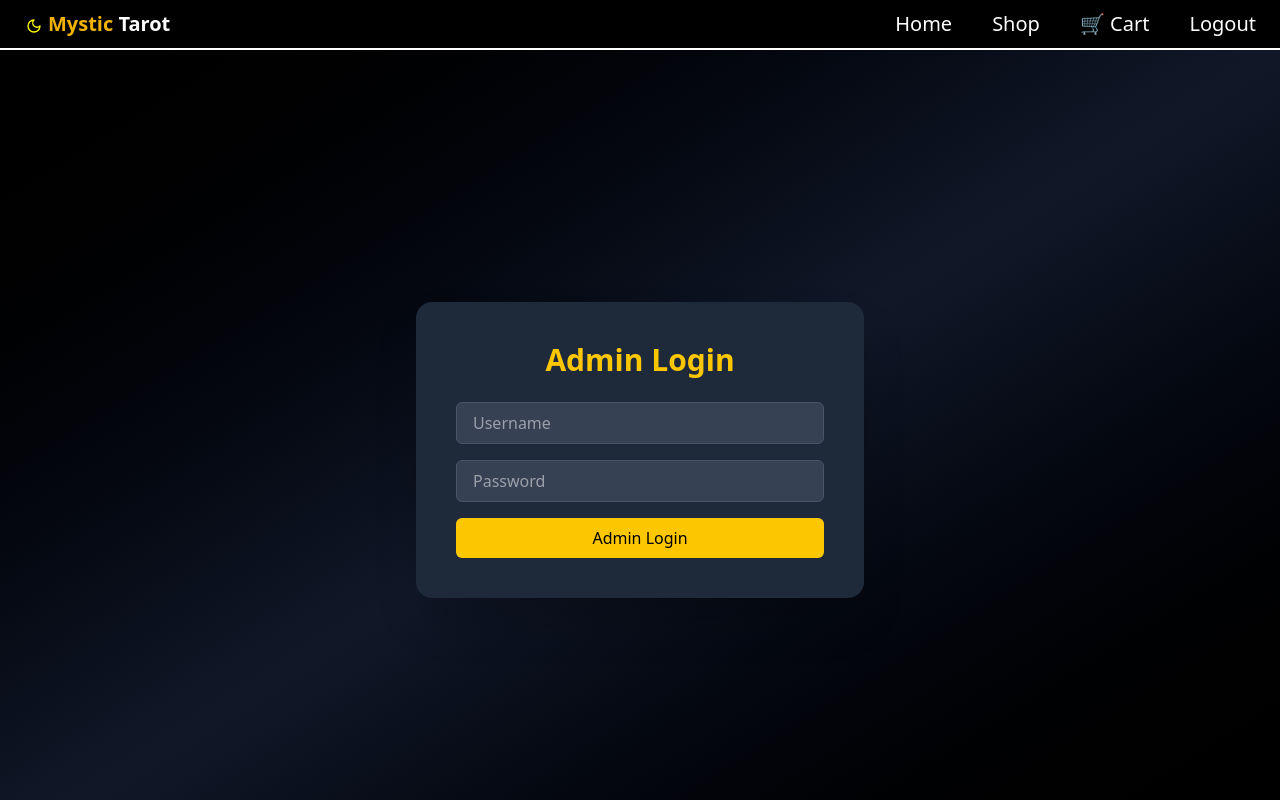
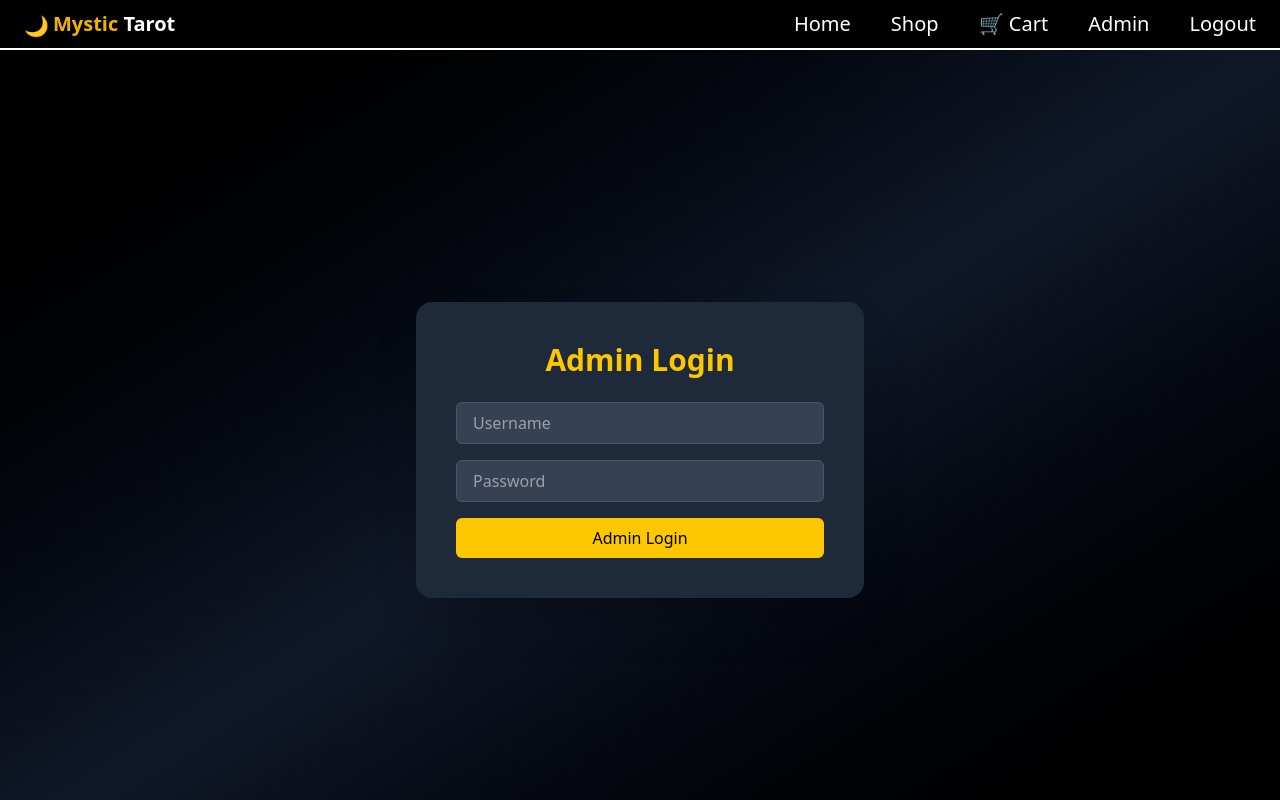
Before and after one commit to ankit-sikarwar-001/TarrotReading, a React (Vite) app in the folder client/: page /login in a window 1280 px wide. Shown: the top 800 px of the page. Built offline with nearby package versions, Linux system fonts and the light colour scheme; no server answers; sample sign-in values are in the browser's storage.

Commit message:
authentication and security ready now

```diff
--- a/client/src/appContext/AuthContext.jsx
+++ b/client/src/appContext/AuthContext.jsx
@@ -1,26 +1,25 @@
-import React, { createContext, useContext, useState, useEffect } from 'react';
+import React, { createContext, useContext, useState, useEffect } from "react";
 
 const AuthContext = createContext();
 
 export const AuthProvider = ({ children }) => {
-    const [isAuthenticated, setIsAuthenticated] = useState(() =>
-        localStorage.getItem("isAuthenticated") === "true"
-    );
+    const [isAuthenticated, setIsAuthenticated] = useState(false);
 
+    // 🔁 Read localStorage on app start
     useEffect(() => {
-        const handleUnload = () => {
-            localStorage.removeItem("isAuthenticated");
-        };
-
-        window.addEventListener("beforeunload", handleUnload);
-        return () => window.removeEventListener("beforeunload", handleUnload);
+        const storedAuth = localStorage.getItem("isAuthenticated");
+        if (storedAuth === "true") {
+            setIsAuthenticated(true);
+        }
     }, []);
 
+    // ✅ Login function
     const login = () => {
         setIsAuthenticated(true);
         localStorage.setItem("isAuthenticated", "true");
     };
 
+    // ❌ Logout function
     const logout = () => {
         setIsAuthenticated(false);
         localStorage.removeItem("isAuthenticated");
--- a/client/src/components/Navbar.jsx
+++ b/client/src/components/Navbar.jsx
@@ -1,95 +1,126 @@
-import React from 'react'
-import { MoonIcon, Menu, X } from "lucide-react"
-import { useAuth } from '../appContext/AuthContext';
-
-import { NavLink, useNavigate } from 'react-router-dom'
+import React from 'react';
+import { NavLink, useNavigate } from 'react-router-dom';
+import { useAuth } from '../appContext/AuthContext'; // Update path as needed
 
 const Navbar = ({ menuOpen, setMenuOpen }) => {
-  const navigate = useNavigate()
+  const navigate = useNavigate();
   const { isAuthenticated, logout } = useAuth();
 
+  const handleNavClick = (path) => {
+    navigate(path);
+    scrollTo(0, 0);
+  };
+
+  const handleLogout = () => {
+    logout();
+    navigate('/');
+    scrollTo(0, 0);
+  };
+
   return (
-    <>
+    <div className={`text-white flex justify-between h-[50px] items-center px-6 ${menuOpen ? "" : "border-b-2"} sticky top-0 z-10 bg-black`}>
 
-      <div className={`text-white flex justify-between h-[50px] items-center px-6 ${menuOpen ? " " : " border-b-2"} sticky top-0 z-10 bg-black `}>
-        {/* logo */}
+      {/* Logo */}
       <div
-          onClick={() => {
-            navigate("/")
-            scrollTo(0, 0)
-          }}
+        onClick={() => handleNavClick('/')}
         className='flex gap-1 items-center font-bold text-xl cursor-pointer'
       >
-          <MoonIcon size={20} color='yellow' className='pt-1 text-yellow-500' />
+        <span className='text-yellow-500 pt-1'>🌙</span>
         <h1><span className='text-yellow-500'>Mystic</span> Tarot</h1>
       </div>
 
-        {/* links for desktop */}
+      {/* Desktop Links */}
       <div className='md:flex hidden gap-10 text-xl font-medium'>
-          <NavLink className="hover:text-yellow-500" onClick={() => {
-            navigate("/")
-            scrollTo(0, 0)
-          }} to="/" >Home</NavLink>
+        <NavLink className="hover:text-yellow-500" to="/">Home</NavLink>
+        <NavLink className="hover:text-yellow-500" to="/shop">Shop</NavLink>
+        <NavLink className="hover:text-yellow-500" to="/cart">🛒 Cart</NavLink>
+
+        {isAuthenticated && (
+          <NavLink className="hover:text-yellow-500" to="/admin">Admin</NavLink>
+        )}
+
+        {isAuthenticated ? (
+          <span onClick={handleLogout} className="cursor-pointer hover:text-yellow-500">Logout</span>
+        ) : (
+          <NavLink className="hover:text-yellow-500" to="/login">Admin</NavLink>
+        )}
+      </div>
+
+      {/* Mobile Menu Toggle */}
+      <div className='md:hidden relative'>
         <span
-            onClick={() =>{ navigate("/shop"), scrollTo(0, 0)}}
-            className="cursor-pointer hover:text-yellow-500"
+          onClick={() => setMenuOpen(!menuOpen)}
+          className='text-2xl cursor-pointer'
         >
-            Shop
+          {menuOpen ? '✖️' : '☰'}
         </span>
-          <span
-            onClick={() =>{ navigate("/cart"), scrollTo(0, 0)}}
-            className="cursor-pointer hover:text-yellow-500"
-          >
-            🛒 Cart
-          </span>
+
+        {/* Mobile Overlay Menu */}
+        {menuOpen && (
+          <div className='fixed top-[50px] left-0 w-full bg-black text-white flex flex-col pl-5 py-5 border-b-2 border-white font-bold gap-4 text-xl z-20'>
+            <NavLink
+              className="hover:bg-[#333333] pl-5 py-2 mr-5 rounded-xl transition-colors duration-75"
+              to="/"
+              onClick={() => {
+                setMenuOpen(false);
+                scrollTo(0, 0);
+              }}
+            >Home</NavLink>
+
+            <NavLink
+              className="hover:bg-[#333333] pl-5 py-2 mr-5 rounded-xl transition-colors duration-75"
+              to="/shop"
+              onClick={() => {
+                setMenuOpen(false);
+                scrollTo(0, 0);
+              }}
+            >Shop</NavLink>
+
+            <NavLink
+              className="hover:bg-[#333333] pl-5 py-2 mr-5 rounded-xl transition-colors duration-75"
+              to="/cart"
+              onClick={() => {
+                setMenuOpen(false);
+                scrollTo(0, 0);
+              }}
+            >🛒 Cart</NavLink>
+
+            {isAuthenticated && (
+              <NavLink
+                className="hover:bg-[#333333] pl-5 py-2 mr-5 rounded-xl transition-colors duration-75"
+                to="/admin"
+                onClick={() => {
+                  setMenuOpen(false);
+                  scrollTo(0, 0);
+                }}
+              >Admin</NavLink>
+            )}
+
             {isAuthenticated ? (
               <span
                 onClick={() => {
-                logout();
-                navigate('/');
+                  setMenuOpen(false);
+                  handleLogout();
                 }}
-              className="cursor-pointer hover:text-red-500"
+                className="pl-5 py-2 mr-5 rounded-xl cursor-pointer hover:bg-[#333333]"
               >
                 Logout
               </span>
-          ):(
-
-            <span
-            onClick={() =>{ navigate("/login"), scrollTo(0, 0)}}
-            className="cursor-pointer hover:text-yellow-500"
-            >
-            Admin
-          </span>
+            ) : (
+              <NavLink
+                className="hover:bg-[#333333] pl-5 py-2 mr-5 rounded-xl transition-colors duration-75"
+                to="/login"
+                onClick={() => {
+                  setMenuOpen(false);
+                  scrollTo(0, 0);
+                }}
+              >Admin</NavLink>
             )}
-
-             </div>
-
-        {/* mobile menu icon and menu */}
-        <div className='md:hidden relative'>
-          {menuOpen ? (
-            <X onClick={() => setMenuOpen(false)} className='cursor-pointer' />
-          ) : (
-            <Menu size={28} onClick={() => setMenuOpen(true)} className='cursor-pointer' />
-          )}
-
-          {/* full-screen overlay menu */}
-          {menuOpen && (
-            <div className='fixed top-[50px] left-0 w-full h-fit bg-black text-white flex flex-col pl-5 py-5 border-b-2 border-white font-bold  gap-4 text-xl z-20'>
-              <NavLink className="hover:bg-[#333333] pl-5 py-2 mr-5 rounded-xl transition-colors duration-75" to="/" onClick={() => {
-                navigate("/"),
-                scrollTo(0, 0),
-                setMenuOpen(false)
-              }}>Home</NavLink>
-              <NavLink className="hover:bg-[#333333] pl-5 py-2 mr-5 rounded-xl transition-colors duration-75" to="/shop" onClick={() => {scrollTo(0, 0), setMenuOpen(false)}}>Shop</NavLink>
-              <NavLink className="hover:bg-[#333333] pl-5 py-2 mr-5 rounded-xl transition-colors duration-75" to="/cart" onClick={() =>  { scrollTo(0, 0), setMenuOpen(false)} }>🛒Cart</NavLink>
-              <NavLink className="hover:bg-[#333333] pl-5 py-2 mr-5 rounded-xl transition-colors duration-75" to="/login" onClick={() => {scrollTo(0, 0), setMenuOpen(false)}}>Admin</NavLink>
           </div>
         )}
       </div>
     </div>
+  );
+};
 
-    </>
-  )
-}
-
-export default Navbar
+export default Navbar;
--- a/client/src/components/ProtectedRoute.jsx
+++ b/client/src/components/ProtectedRoute.jsx
@@ -1,15 +1,11 @@
-import React from 'react';
-import { Navigate } from 'react-router-dom';
-import { useAuth } from '../appContext/AuthContext';
+import React from "react";
+import { Navigate } from "react-router-dom";
+import { useAuth } from "../appContext/AuthContext";
 
 const ProtectedRoute = ({ children }) => {
     const { isAuthenticated } = useAuth();
 
-    if (!isAuthenticated) {
-        return <Navigate to="/login" replace />;
-    }
-
-    return children;
+    return isAuthenticated ? children : <Navigate to="/login" />;
 };
 
 export default ProtectedRoute;
--- a/client/src/pages/Admin.jsx
+++ b/client/src/pages/Admin.jsx
@@ -2,9 +2,13 @@ import React, { useContext, useEffect, useState } from 'react'
 import ProductForm from './ProductForm'
 import { useNavigate } from 'react-router-dom'
 import { AppContext } from '../appContext/AppContext'
+import { useAuth } from '../appContext/AuthContext';
+
 import toast from 'react-hot-toast';
 
 const Admin = () => {
+    const { isAuthenticated, logout } = useAuth();
+
   const [products, setProducts] = useState([])
   const [totalInventory, setTotalInventory] = useState(0);
   const [showForm, setShowForm] = useState(false)
@@ -129,6 +133,17 @@ const confirmAction = (callback) => {
   return (
     <div className="min-h-screen bg-black text-white p-6 relative z-0">
       {/* Header */}
+      {isAuthenticated && (
+        <span
+          onClick={() => {
+            logout();
+            navigate('/');
+          }}
+          className="cursor-pointer bg-gray-500 hover:text-white hover:bg-red-500"
+        >
+          Logout
+        </span>
+      )}
       <div className="text-center mb-10">
         <h1 className="text-3xl font-bold text-yellow-400">✨ Admin Dashboard ✨</h1>
         <p className="text-sm text-gray-400 mt-2">Manage your mystic products and services</p>
--- a/client/src/pages/Login.jsx
+++ b/client/src/pages/Login.jsx
@@ -17,7 +17,7 @@ const Login = () => {
       const adminData = response.data[0];
 
       if (adminData.admin === name && adminData.password === password) {
-        login(); // update context + localStorage
+        login(); // ✅ this updates context + localStorage
         navigate('/admin');
       } else {
         setError("Invalid username or password");
```
Also changed, not shown: client/src/App.jsx (+8 -5 lines), client/src/main.jsx (+5 -9 lines). Lines whose indentation alone changed are shown as unchanged.
